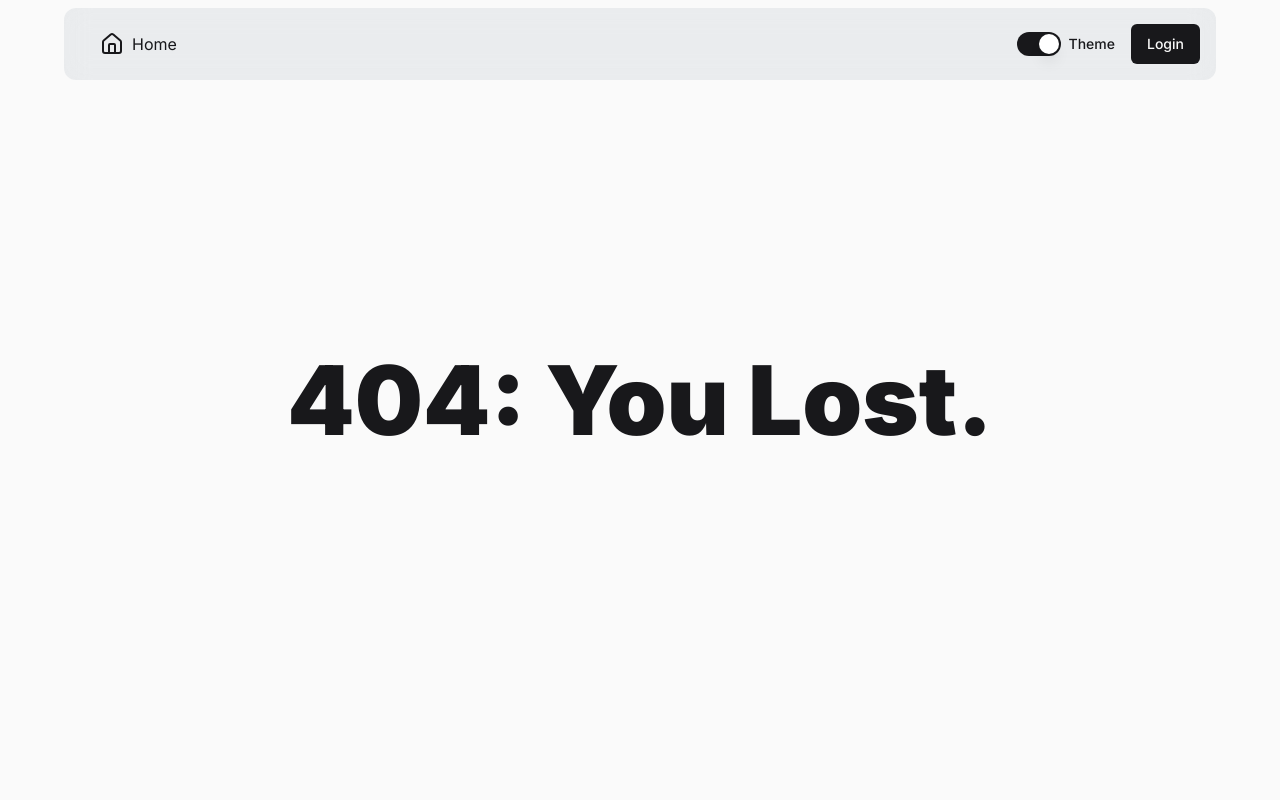
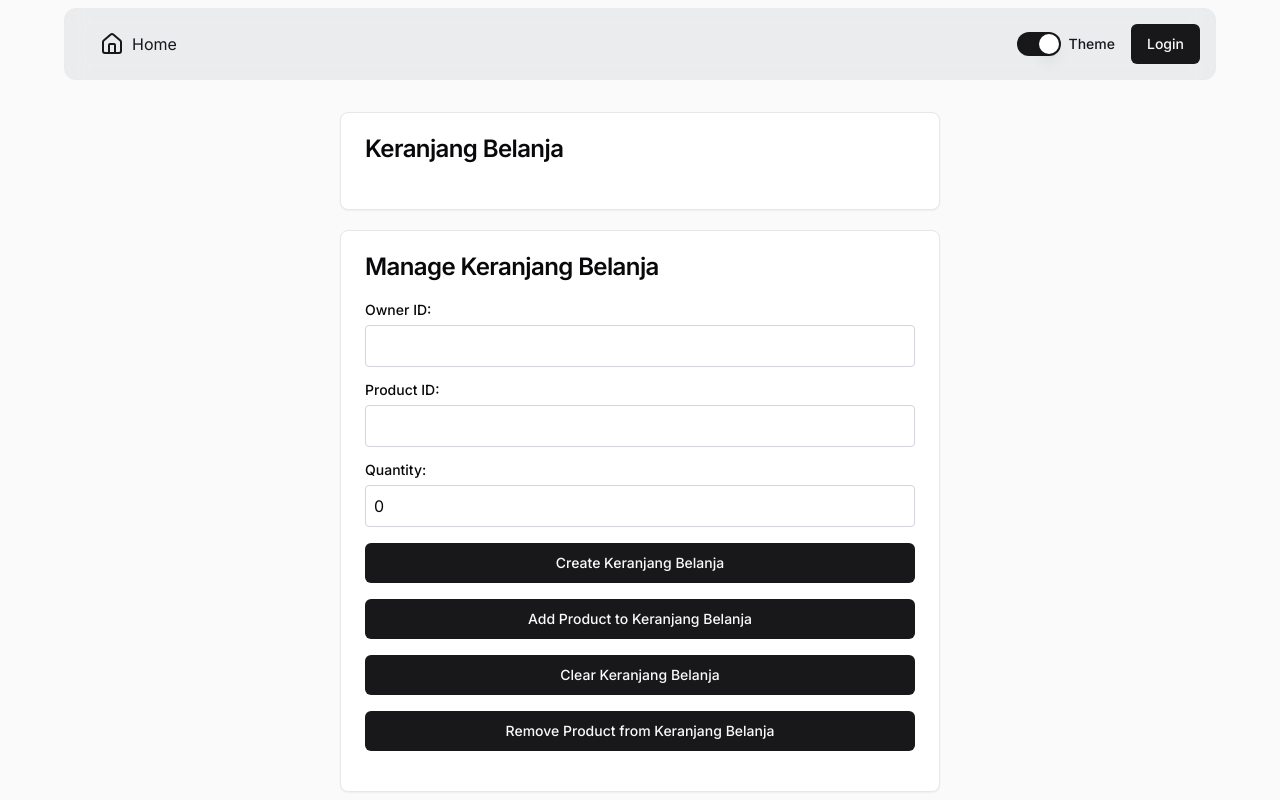
Before and after one commit to advpro-2024-a13/Food-Groceries-Front, a Next.js app: page /cart in a window 1280 px wide. Before the commit this address had no page. Shown: the top 800 px of the page. Built offline with nearby package versions, Linux system fonts and the light colour scheme.

Commit message:
Initial production (haven't tested yet

```diff
--- /dev/null
+++ b/src/app/cart/page.tsx
@@ -0,0 +1,9 @@
+'use client'
+import CartModule from '@/modules/CartModule'
+import React from 'react'
+
+const CartPage = () => {
+  return <CartModule />
+}
+
+export default CartPage
--- /dev/null
+++ b/src/modules/CartModule/index.tsx
@@ -0,0 +1,188 @@
+import React, { useState, useEffect, CSSProperties } from 'react'
+import { Card, CardContent, CardHeader, CardTitle } from '@/components/ui/card'
+import { Button } from '@/components/ui/button'
+import { Label } from '@/components/ui/label'
+
+type Product = {
+  id: string
+  name: string
+  image: string
+  price: number
+  quantity: number
+}
+
+type KeranjangBelanja = {
+  ownerId: number
+  products: Product[]
+}
+
+const KeranjangBelanjaPage: React.FC = () => {
+  const [keranjangBelanja, setKeranjangBelanja] = useState<KeranjangBelanja | null>(null)
+  const [ownerId, setOwnerId] = useState<number | null>(null)
+  const [productId, setProductId] = useState('')
+  const [quantity, setQuantity] = useState(0)
+
+  useEffect(() => {
+    if (ownerId !== null) {
+      fetch(`http://localhost:8080/keranjangbelanja/getKeranjangBelanjaById?ownerId=${ownerId}`)
+        .then((response) => response.json())
+        .then((data) => setKeranjangBelanja(data))
+    }
+  }, [ownerId])
+
+  const handleCreate = () => {
+    if (ownerId !== null) {
+      fetch(`http://localhost:8080/keranjangbelanja/createNewKeranjangBelanja?ownerId=${ownerId}`, {
+        method: 'POST',
+      })
+        .then((response) => response.json())
+        .then((data) => setKeranjangBelanja(data))
+    }
+  }
+
+  const handleAddProduct = () => {
+    if (ownerId !== null) {
+      fetch(`http://localhost:8080/keranjangbelanja/addProductToKeranjangBelanja`, {
+        method: 'POST',
+        headers: {
+          'Content-Type': 'application/json',
+        },
+        body: JSON.stringify({ ownerId, productId, quantity }),
+      })
+        .then((response) => response.json())
+        .then((data) => setKeranjangBelanja(data))
+    }
+  }
+
+  const handleUpdateProductQuantity = (productId: string, newQuantity: number) => {
+    if (ownerId !== null) {
+      fetch(`http://localhost:8080/keranjangbelanja/updateProductQuantity`, {
+        method: 'PUT',
+        headers: {
+          'Content-Type': 'application/json',
+        },
+        body: JSON.stringify({ ownerId, productId, quantity: newQuantity }),
+      })
+        .then((response) => response.json())
+        .then((data) => setKeranjangBelanja(data))
+    }
+  }
+
+  const handleClear = () => {
+    if (ownerId !== null) {
+      fetch(`http://localhost:8080/keranjangbelanja/clearKeranjangBelanja?ownerId=${ownerId}`, {
+        method: 'DELETE',
+      })
+        .then((response) => response.json())
+        .then((data) => setKeranjangBelanja(data))
+    }
+  }
+
+  const handleRemoveProduct = () => {
+    if (ownerId !== null) {
+      fetch(`http://localhost:8080/keranjangbelanja/removeProductFromKeranjangBelanja`, {
+        method: 'DELETE',
+        headers: {
+          'Content-Type': 'application/json',
+        },
+        body: JSON.stringify({ ownerId, productId }),
+      })
+        .then((response) => response.json())
+        .then((data) => setKeranjangBelanja(data))
+    }
+  }
+
+  return (
+    <main className="py-28 flex justify-center items-center">
+      <div>
+        <Card style={{ marginBottom: '20px', width: '600px' }}>
+          <CardHeader>
+            <CardTitle>Keranjang Belanja</CardTitle>
+          </CardHeader>
+          <CardContent>
+            {/* Render your keranjangBelanja data here */}
+            {keranjangBelanja && (
+              <div style={{ marginBottom: '10px' }}>
+                <h3>Owner ID: {keranjangBelanja.ownerId}</h3>
+                <p>Products:</p>
+                {keranjangBelanja.products.map(product => (
+                  <div key={product.id} style={{ display: 'flex', alignItems: 'center', marginBottom: '10px' }}>
+                    <img src={product.image} alt={product.name} style={{ width: '50px', height: '50px', marginRight: '10px' }} />
+                    <div>
+                      <p>{product.name}</p>
+                      <p>Price: ${product.price}</p>
+                      <p>Quantity: {product.quantity}</p>
+                      <Button onClick={() => handleUpdateProductQuantity(product.id, product.quantity + 1)}>+</Button>
+                      <Button onClick={() => handleUpdateProductQuantity(product.id, product.quantity - 1)} disabled={product.quantity <= 0}>-</Button>
+                    </div>
+                  </div>
+                ))}
+              </div>
+            )}
+          </CardContent>
+        </Card>
+
+        <Card style={{ width: '600px' }}>
+          <CardHeader>
+            <CardTitle>Manage Keranjang Belanja</CardTitle>
+          </CardHeader>
+          <CardContent>
+            <div className="mb-4">
+              <Label htmlFor="ownerId" className="block mb-2">
+                Owner ID:
+              </Label>
+              <input
+                type="number"
+                id="ownerId"
+                value={ownerId || ''}
+                onChange={(e) => setOwnerId(Number(e.target.value))}
+                className="w-full p-2 border border-gray-300 rounded"
+                required
+              />
+            </div>
+            <div className="mb-4">
+              <Label htmlFor="productId" className="block mb-2">
+                Product ID:
+              </Label>
+              <input
+                type="text"
+                id="productId"
+                value={productId}
+                onChange={(e) => setProductId(e.target.value)}
+                className="w-full p-2 border border-gray-300 rounded"
+                required
+              />
+            </div>
+            <div className="mb-4">
+              <Label htmlFor="quantity" className="block mb-2">
+                Quantity:
+              </Label>
+              <input
+                type="number"
+                id="quantity"
+                value={quantity}
+                onChange={(e) => setQuantity(Number(e.target.value))}
+                className="w-full p-2 border border-gray-300 rounded"
+                required
+              />
+            </div>
+            <Button color="primary" onClick={handleCreate} className="w-full mb-4">
+              Create Keranjang Belanja
+            </Button>
+            <Button color="primary" onClick={handleAddProduct} className="w-full mb-4">
+              Add Product to Keranjang Belanja
+            </Button>
+            <Button color="primary" onClick={handleClear} className="w-full mb-4">
+              Clear Keranjang Belanja
+            </Button>
+            <Button color="primary" onClick={handleRemoveProduct} className="w-full mb-4">
+              Remove Product from Keranjang Belanja
+            </Button>
+          </CardContent>
+        </Card>
+      </div>
+    </main>
+  )
+}
+
+export default KeranjangBelanjaPage
```
Also changed, not shown: src/modules/CartModule/interface.ts (added).
